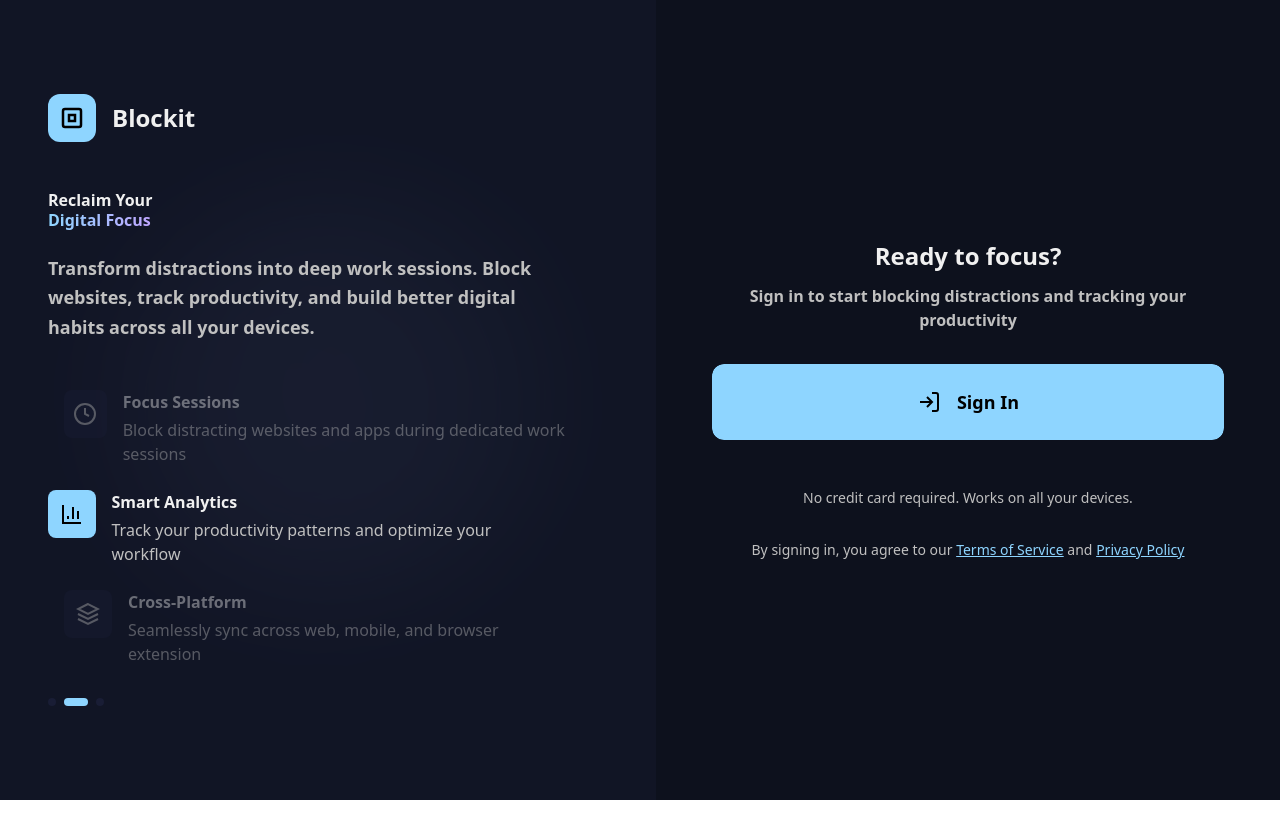
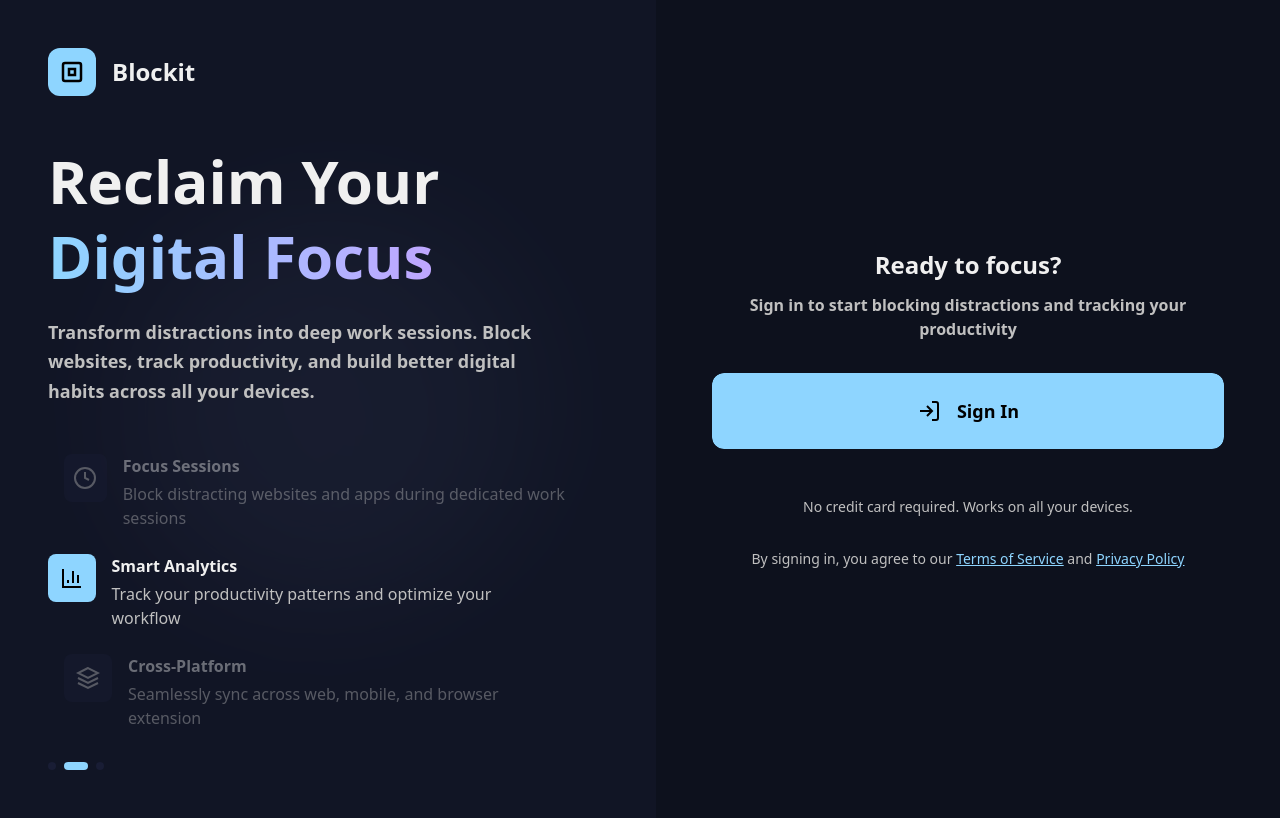
Before and after one commit to asc-end/block-monorepo, a React (Vite) app in the folder src/apps/web/: page / in a window 1280 px wide. Built offline with nearby package versions, Linux system fonts and the light colour scheme; no server answers; what @coral-xyz/anchor, @solana/web3.js would draw is missing.

Commit message:
add lost front page

```diff
--- a/src/apps/web/package.json
+++ b/src/apps/web/package.json
@@ -14,7 +14,7 @@
     "@blockit/cross-ui-toolkit": "workspace:*",
     "@blockit/shared": "workspace:*",
     "@blockit/ui": "workspace:*",
-    "@privy-io/react-auth": "^2.14.2",
+    "@privy-io/react-auth": "^2.21.0",
     "axios": "^1.9.0",
     "react": "19.0.0",
     "react-dom": "19.0.0",
--- a/src/apps/web/src/index.css
+++ b/src/apps/web/src/index.css
@@ -1,6 +1,48 @@
 @tailwind base;
 @tailwind components;
 @tailwind utilities;
+
+@font-face {
+  font-family: 'ClashDisplay';
+  src: url('/fonts/ClashDisplay-ExtraLight.otf') format('opentype');
+  font-weight: 200;
+  font-style: normal;
+}
+
+@font-face {
+  font-family: 'ClashDisplay';
+  src: url('/fonts/ClashDisplay-Light.otf') format('opentype');
+  font-weight: 300;
+  font-style: normal;
+}
+
+@font-face {
+  font-family: 'ClashDisplay';
+  src: url('/fonts/ClashDisplay-Regular.otf') format('opentype');
+  font-weight: 400;
+  font-style: normal;
+}
+
+@font-face {
+  font-family: 'ClashDisplay';
+  src: url('/fonts/ClashDisplay-Medium.otf') format('opentype');
+  font-weight: 500;
+  font-style: normal;
+}
+
+@font-face {
+  font-family: 'ClashDisplay';
+  src: url('/fonts/ClashDisplay-SemiBold.otf') format('opentype');
+  font-weight: 600;
+  font-style: normal;
+}
+
+@font-face {
+  font-family: 'ClashDisplay';
+  src: url('/fonts/ClashDisplay-Bold.otf') format('opentype');
+  font-weight: 700;
+  font-style: normal;
+}
 
 :root {
   font-synthesis: none;
--- a/src/apps/web/src/main.tsx
+++ b/src/apps/web/src/main.tsx
@@ -5,7 +5,7 @@ import './index.css'
 import { App } from './routes'
 import { PrivyProvider } from '@privy-io/react-auth'
 import { Box, ThemeProvider } from '@blockit/cross-ui-toolkit'
-import { darkColors, initializeConfig } from '@blockit/ui'
+import { AuthProvider, darkColors, initializeConfig } from '@blockit/ui'
 
 type EnvVar = {
   key: string;
@@ -108,9 +108,11 @@ ReactDOM.createRoot(document.getElementById('root')!).render(
       }}
     >
       <ThemeProvider value={{ currentColors: darkColors, isDarkMode: true }}>
-        <Box className="min-h-screen w-full flex items-center justify-center " style={{ backgroundColor: darkColors.background }}>
-          <App />
-        </Box>
+        <AuthProvider>
+          <Box className="min-h-screen w-full flex items-center justify-center " style={{ backgroundColor: darkColors.background }}>
+            <App />
+          </Box>
+        </AuthProvider>
       </ThemeProvider>
     </PrivyProvider>
   </React.StrictMode>,
--- a/src/apps/web/src/routes/index.tsx
+++ b/src/apps/web/src/routes/index.tsx
@@ -6,11 +6,17 @@ import Home from "./Home";
 import Error from "./Error";
 import { sendMessageToExtension } from "../lib/sendMessageToExtension";
 import { createUser, useAuthStore } from "@blockit/ui";
+import { LoseScreen } from "./Lose";
 
 const router = createBrowserRouter([
   {
     path: "/",
     element: <Home />,
+    errorElement: <Error />,
+  },
+  {
+    path: "/lose",
+    element: <LoseScreen />,
     errorElement: <Error />,
   },
 ]);
@@ -63,6 +69,7 @@ export function App() {
   useEffect(() => {
     const sendTokenToExtension = async () => {
       const accessToken = await getAccessToken();
+      console.log("SETTING TOKEN")
       setToken(accessToken);
       const urlParams = new URLSearchParams(window.location.search);
 
--- a/src/apps/web/tailwind.config.js
+++ b/src/apps/web/tailwind.config.js
@@ -1,11 +1,16 @@
 /** @type {import('tailwindcss').Config} */
 module.exports = {
-  content: ["./index.html", "./src/**/*.{js,ts,jsx,tsx}", "../../packages/ui/**/*.{js,ts,jsx,tsx}"],
+  content: [
+    "./index.html",
+    "./src/**/*.{js,ts,jsx,tsx}",
+    "../../packages/ui/**/*.{js,ts,jsx,tsx}",
+    "../../packages/cross-ui-toolkit/**/*.{js,ts,jsx,tsx}"
+  ],
   theme: {
     extend: {
       colors: {},
       fontFamily: {
-        // Add your custom fonts here
+        'clash': ['ClashDisplay', 'sans-serif'],
       },
     },
   },
--- a/src/back/api/src/index.ts
+++ b/src/back/api/src/index.ts
@@ -27,6 +27,7 @@ import Apps from './routes/apps';
 import Commitments from './routes/commitments';
 import Marketplace from './routes/marketplace/index';
 import MarketplaceSellers from './routes/marketplace/sellers';
+import ForfeitAll from './routes/forfeit-all';
 
 const app = express();
 
@@ -78,6 +79,7 @@ app.use('/apps', Apps);
 app.use('/marketplace', Marketplace);
 app.use('/marketplace/sellers', MarketplaceSellers);
 app.use('/commitments', Commitments);
+app.use('/forfeit-all', ForfeitAll);
 
 app.get('/', (req, res) => { res.send('Hello World!') });
 // Log every route being fetched
```
Also changed, not shown: src/back/api/src/routes/forfeit-all.ts (added, +138 -0 lines).
